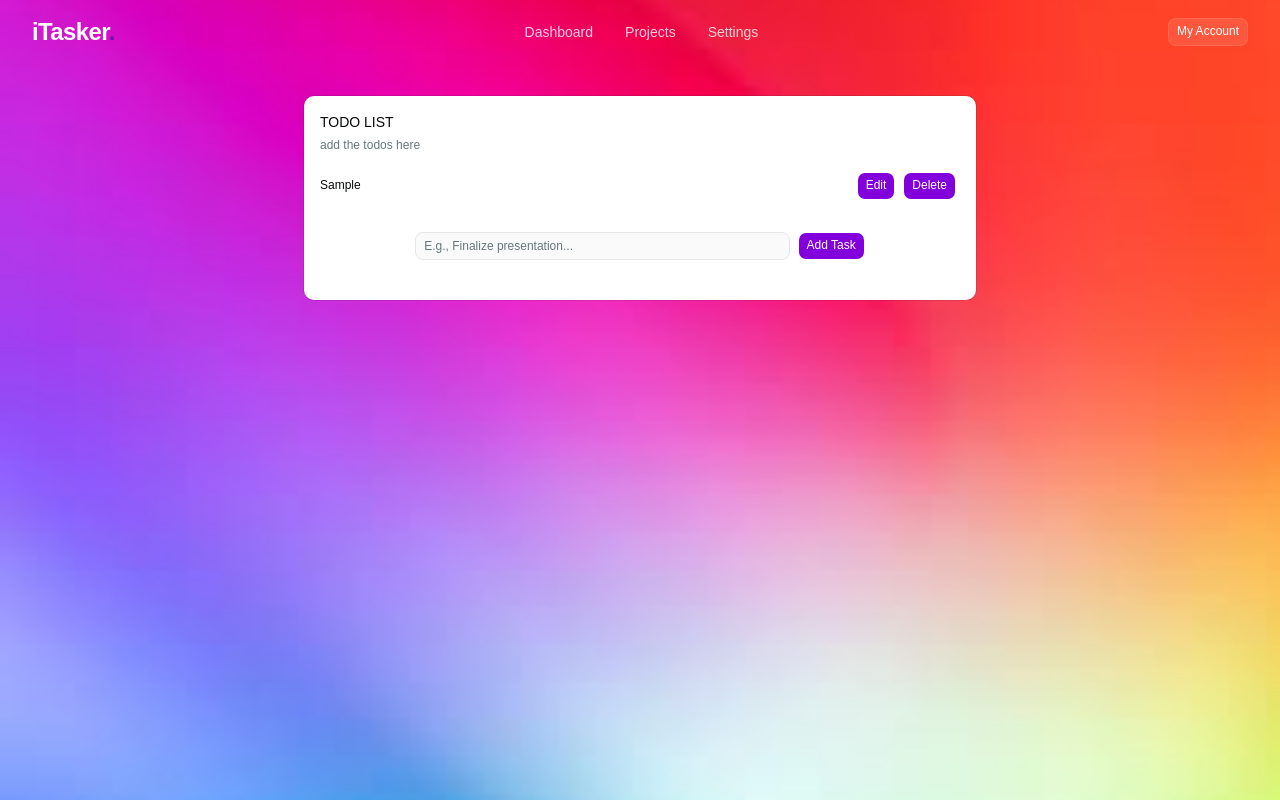
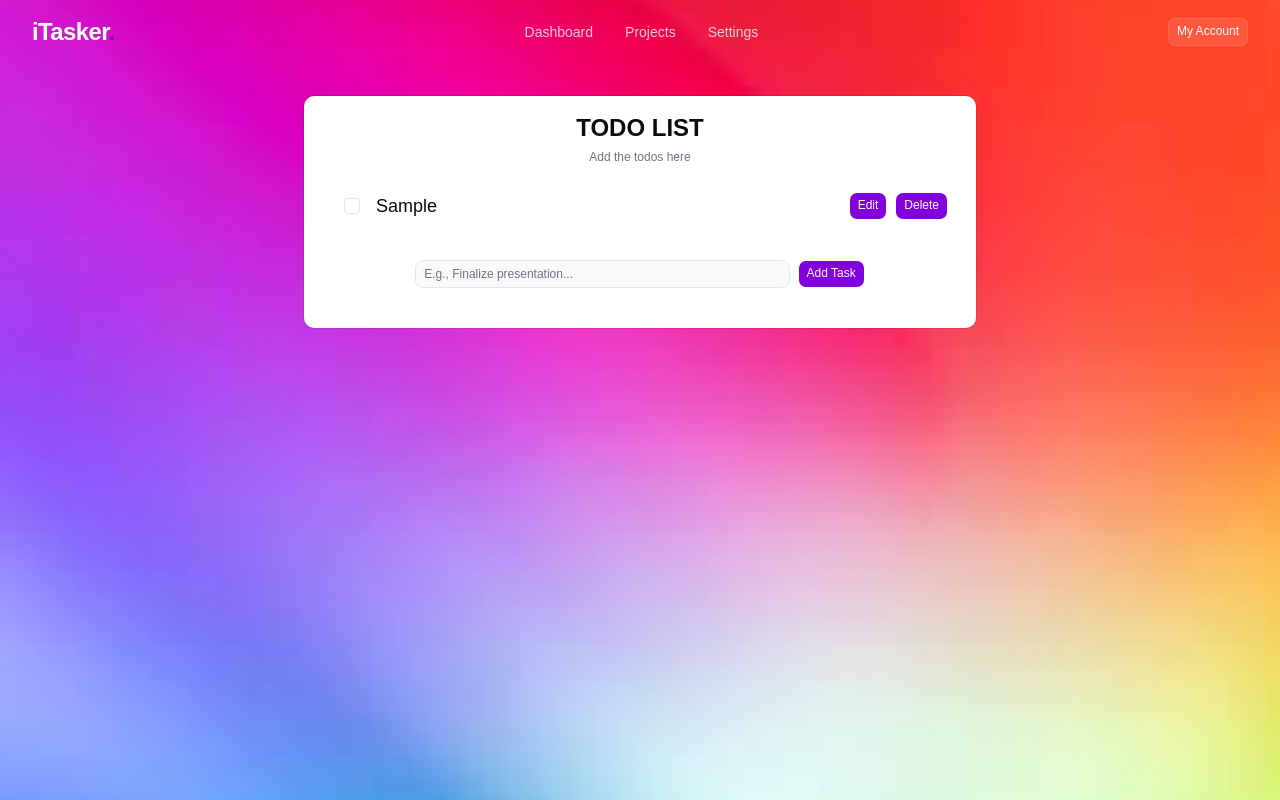
Before and after one commit to SwarnabhG07/iTasker, a React (Vite) app: page / in a window 1280 px wide. Both pictures are taken after typing "Sample" into the empty fields and a click on the button "Add Task". Built offline with nearby package versions, Linux system fonts and the light colour scheme.

Commit message:
feat: integrate Checkbox component for todo item completion tracking and enhance UI elements

```diff
--- a/src/App.tsx
+++ b/src/App.tsx
@@ -4,20 +4,13 @@ import { Input } from "@/components/ui/input";
 import bgImage from "./assets/bg.jpeg";
 import { Navbar } from "./components/ui/Navbar";
 
-import {
-  Popover,
-  PopoverContent,
-  PopoverDescription,
-  PopoverHeader,
-  PopoverTitle,
-  PopoverTrigger,
-} from "@/components/ui/popover"
+"use client"
+import { Checkbox } from "@/components/ui/checkbox"
 
 import {
   Card,
   CardContent,
   CardDescription,
-  CardFooter,
   CardHeader,
   CardTitle,
 } from "@/components/ui/card"
@@ -30,6 +23,12 @@ interface TodoItem {
 export function App() {
   const [todo, setTodo] = useState("");
   const [todos, setTodos] = useState<TodoItem[]>([]);
+
+  const handleToggleComplete = (index: number) => {
+    const updatedTodos = [...todos];
+    updatedTodos[index].isCompleted = !updatedTodos[index].isCompleted;
+    setTodos(updatedTodos);
+  }
 
   const handleEdit = () => {
 
@@ -44,6 +43,7 @@ export function App() {
   }
 
   const handleAdd = () => {
+    if (!todo.trim()) return;
     setTodos([...todos, { todo, isCompleted: false }])
     setTodo("")
   }
@@ -60,13 +60,13 @@ export function App() {
           <Card className="w-full max-w-2xl flex flex-col max-h-[80vh]">
 
             <CardHeader>
-              <CardTitle>TODO LIST</CardTitle>
-              <CardDescription className="flex justify-between items-center">
-                add the todos here
+              <CardTitle className="text-center text-2xl font-bold">TODO LIST</CardTitle>
+              <CardDescription className="text-center">
+                Add the todos here
               </CardDescription>
             </CardHeader>
 
-            <CardContent className="flex flex-col gap-4 flex-1 overflow-y-auto pr-4 mr-1
+            <CardContent className="flex flex-col gap-4 flex-1 overflow-y-auto pl-10 pr-6 mr-1
               [&::-webkit-scrollbar]:w-2
               [&::-webkit-scrollbar-track]:rounded-full [&::-webkit-scrollbar-track]:bg-background
               [&::-webkit-scrollbar-thumb]:rounded-full [&::-webkit-scrollbar-thumb]:bg-slate-700
@@ -74,16 +74,24 @@ export function App() {
             >
               {todos.map((item, index) => {
                 return (
-                  <div key={index} className="flex justify-between items-center">
-                    <div className={item.isCompleted ? "line-through" : ""}>
-                      {item.todo}
+                  <div key={index} className="flex justify-between items-center py-2">
+
+                    <div className="flex items-center gap-4">
+                      <Checkbox
+                        checked={item.isCompleted}
+                        onCheckedChange={() => handleToggleComplete(index)}
+                      />
+                      <div className={`text-lg ${item.isCompleted ? "line-through text-slate-500" : ""}`}>
+                       {item.todo}
+                      </div>
                     </div>
+
                     <div className="flex gap-2">
                       <Button onClick={handleEdit} className="bg-purple-700 text-white hover:bg-purple-800">Edit</Button>
                       <Button onClick={handleDelete} className="bg-purple-700 text-white hover:bg-purple-800">Delete</Button>
                     </div>
                   </div>
-                )
+                 )
               })}
             </CardContent>
 
--- a/src/components/ui/checkbox.tsx
+++ b/src/components/ui/checkbox.tsx
@@ -13,7 +13,7 @@ function Checkbox({
     <CheckboxPrimitive.Root
       data-slot="checkbox"
       className={cn(
-        "peer relative flex size-4 shrink-0 items-center justify-center rounded-[4px] border border-input transition-shadow outline-none group-has-disabled/field:opacity-50 after:absolute after:-inset-x-3 after:-inset-y-2 focus-visible:border-ring focus-visible:ring-2 focus-visible:ring-ring/30 disabled:cursor-not-allowed disabled:opacity-50 aria-invalid:border-destructive aria-invalid:ring-2 aria-invalid:ring-destructive/20 aria-invalid:aria-checked:border-primary dark:bg-input/30 dark:aria-invalid:border-destructive/50 dark:aria-invalid:ring-destructive/40 data-checked:border-primary data-checked:bg-primary data-checked:text-primary-foreground dark:data-checked:bg-primary",
+        "peer relative flex size-4 shrink-0 items-center justify-center rounded-[4px] border border-input transition-shadow outline-none group-has-disabled/field:opacity-50 after:absolute after:-inset-x-3 after:-inset-y-2 focus-visible:border-ring focus-visible:ring-2 focus-visible:ring-ring/30 disabled:cursor-not-allowed disabled:opacity-50 aria-invalid:border-destructive aria-invalid:ring-2 aria-invalid:ring-destructive/20 aria-invalid:aria-checked:border-primary dark:bg-input/30 dark:aria-invalid:border-destructive/50 dark:aria-invalid:ring-destructive/40 data-checked:border-purple-700 data-checked:bg-purple-700 data-checked:text-white dark:data-checked:bg-purple-700",
         className
       )}
       {...props}
```
